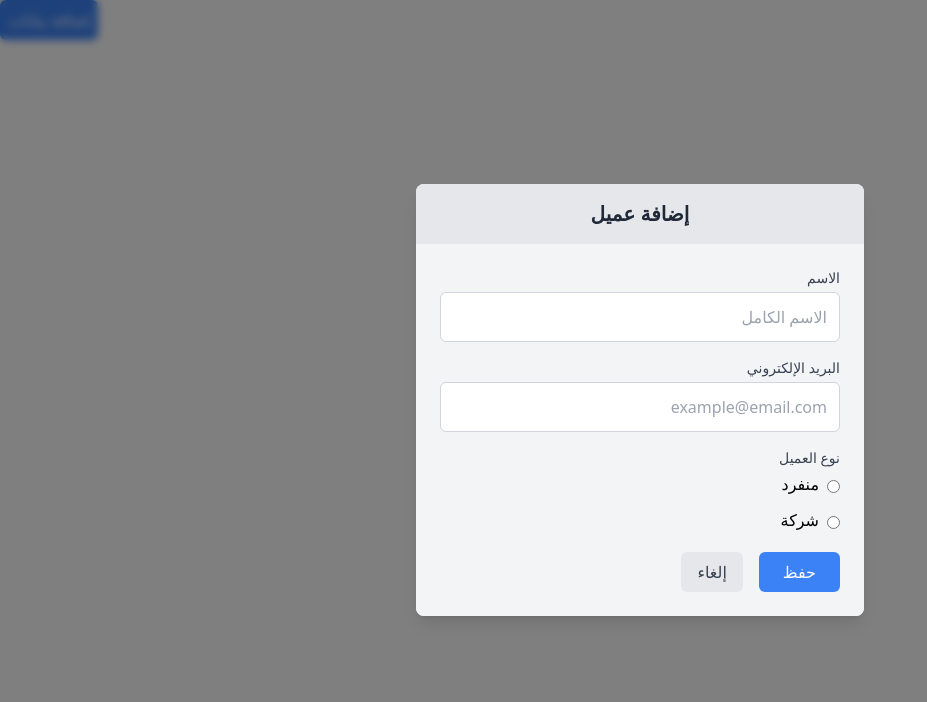
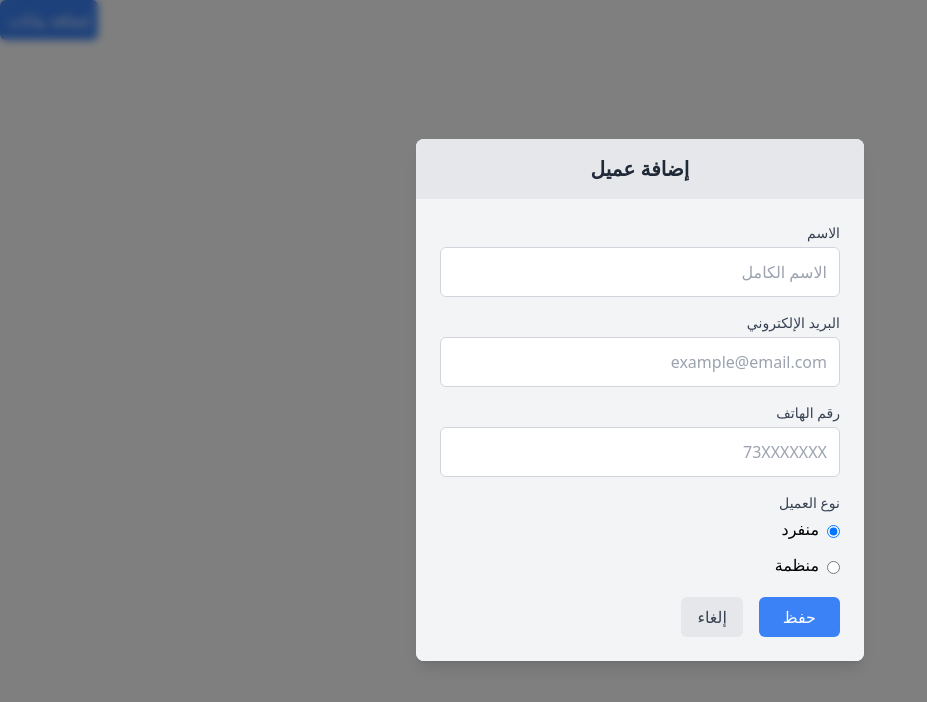
Before and after one commit to U-Apps/CMAS-Frontend, a React (Vite) app: page / in a window 1280 px wide. Both pictures are taken after a click on the button "إضافة بيانات". Shown: the top 702 px of the page, without its empty margins (0-927 px from the left). Built offline with nearby package versions, Linux system fonts and the light colour scheme.

Commit message:
Refactor client registration logic and update form validation schema

```diff
--- a/src/API/clientAPI.js
+++ b/src/API/clientAPI.js
@@ -1,5 +1,5 @@
 import api from '../libs/apiCall';
 
-export const RegisterClient = async (data) => {
+export const registerClient = async (data) => {
   await api.post('/api/Clients/Register', data);
 };
--- a/src/App.jsx
+++ b/src/App.jsx
@@ -1,6 +1,7 @@
-import { addClientSchema } from './validations/client';
+import { ClientSchema } from './validations/client';
 import useStore from './store';
 import FormClient from './components/client/FormClient';
+import { Toaster } from 'sonner';
 
 export default function App() {
   const { addClient, openAddFormClient, closeAddFormClient } = useStore();
@@ -17,9 +18,10 @@ export default function App() {
         <FormClient
           isOpen={addClient}
           closeForm={closeAddFormClient}
-          schema={addClientSchema}
+          schema={ClientSchema}
           title="إضافة عميل"
         />
+        <Toaster richColors />
       </div>
     </>
   );
--- a/src/components/FieldRadio.jsx
+++ b/src/components/FieldRadio.jsx
@@ -9,6 +9,7 @@ const FieldRadio = ({ label, options, register, errors, name, value }) => (
         <label key={idx} className="flex items-center justify-end gap-2">
           <span className="mb-1">{option}</span>
           <input
+            name={name}
             type="radio"
             value={option}
             {...register(name)}
--- a/src/components/client/FormClient.jsx
+++ b/src/components/client/FormClient.jsx
@@ -1,13 +1,14 @@
 /* eslint-disable react/prop-types */
 import { useForm } from 'react-hook-form';
 import { zodResolver } from '@hookform/resolvers/zod';
-import { toast } from 'sonner';
 import { FaSpinner } from 'react-icons/fa';
-import { useState } from 'react';
 import FieldInput from '../FieldInput';
 import FieldRadio from '../FieldRadio';
+import { useRegisterClient } from '../../queries/clientQuery';
 
 const FormClient = ({ isOpen, closeForm, schema, title }) => {
+  const createClientMutation = useRegisterClient();
+
   const {
     register,
     handleSubmit,
@@ -16,18 +17,8 @@ const FormClient = ({ isOpen, closeForm, schema, title }) => {
     resolver: zodResolver(schema),
   });
 
-  const [loading, setLoading] = useState(false);
-
-  const onSubmit = (data) => {
-    setLoading(true);
-    try {
-      console.log(data);
-    } catch (error) {
-      console.log(error);
-      toast.error(error?.response?.data?.message || error.message);
-    } finally {
-      setLoading(false);
-    }
+  const handelAddClient = (data) => {
+    createClientMutation.mutate(data);
   };
 
   return (
@@ -44,9 +35,9 @@ const FormClient = ({ isOpen, closeForm, schema, title }) => {
                 </h2>
               </div>
               <div className="p-6 bg-gray-100 rounded-b-lg">
-                <form onSubmit={handleSubmit(onSubmit)}>
+                <form onSubmit={handleSubmit(handelAddClient)}>
                   <FieldInput
-                    id="name"
+                    id="fullName"
                     label="الاسم"
                     type="text"
                     register={register}
@@ -54,19 +45,28 @@ const FormClient = ({ isOpen, closeForm, schema, title }) => {
                     placeholder="الاسم الكامل"
                   />
                   <FieldInput
-                    id="email"
+                    id="Email"
                     label="البريد الإلكتروني"
                     type="email"
                     register={register}
                     errors={errors}
                     placeholder="example@email.com"
                   />
-                  <FieldRadio
-                    name="customerType"
-                    label="نوع العميل"
-                    options={['منفرد', 'شركة']}
+                  <FieldInput
+                    id="PhoneNumber"
+                    label="رقم الهاتف"
+                    type="tel"
                     register={register}
                     errors={errors}
+                    placeholder="73XXXXXXX"
+                  />
+                  <FieldRadio
+                    name="clientType"
+                    label="نوع العميل"
+                    options={['منفرد', 'منظمة']}
+                    register={register}
+                    errors={errors}
+                    value="منفرد"
                   />
 
                   <div className="flex justify-end space-x-4">
@@ -74,15 +74,16 @@ const FormClient = ({ isOpen, closeForm, schema, title }) => {
                       type="button"
                       onClick={closeForm}
                       className="text-gray-700 bg-gray-200 px-4 py-2 rounded-md hover:bg-gray-300 transition"
-                      hidden={loading}
+                      hidden={createClientMutation.isPending}
                     >
                       إلغاء
                     </button>
                     <button
                       type="submit"
                       className="bg-blue-500 text-white px-6 py-2 rounded-md hover:bg-blue-600 transition"
+                      disabled={createClientMutation.isPending}
                     >
-                      {loading ? (
+                      {createClientMutation.isPending ? (
                         <FaSpinner className="animate-spin" size={26} />
                       ) : (
                         'حفظ'
@@ -100,3 +101,21 @@ const FormClient = ({ isOpen, closeForm, schema, title }) => {
 };
 
 export default FormClient;
+
+{
+  /* <div className="relative">
+        <button
+          onClick={openAddFormClient}
+          className="bg-blue-500 text-white p-2 rounded-md"
+        >
+          إضافة بيانات
+        </button>
+
+        <FormClient
+          isOpen={addClient}
+          closeForm={closeAddFormClient}
+          schema={addClientSchema}
+          title="إضافة عميل"
+        />
+      </div> */
+}
--- a/src/queries/clientQuery.js
+++ b/src/queries/clientQuery.js
@@ -0,0 +1,39 @@
+import { useMutation, useQueryClient } from '@tanstack/react-query';
+import { registerClient } from '../API/clientAPI';
+import { toast } from 'sonner';
+import useStore from '../store';
+
+export function useRegisterClient() {
+  const queryClient = useQueryClient();
+  const { closeAddFormClient } = useStore();
+
+  return useMutation({
+    mutationFn: (data) => registerClient(data),
+
+    onSettled: async (_, error) => {
+      await queryClient.invalidateQueries({ queryKey: 'clients' });
+
+      if (error) {
+        toast.error('حدث خطأ أثناء تسجيل العميل');
+      } else {
+        toast.success('تم تسجيل العميل بنجاح');
+        closeAddFormClient();
+      }
+    },
+
+    onMutate: (data) => {
+      const promise = () =>
+        new Promise((resolve) =>
+          setTimeout(() => resolve({ name: data.fullName }), 2000)
+        );
+
+      toast.promise(promise(), {
+        loading: 'جاري الإضافة',
+        success: (data) => {
+          return `${data.name} تم إضافة العميل بنجاح`;
+        },
+        error: 'حدث خطأ أثناء إضافة العميل',
+      });
+    },
+  });
+}
--- a/src/validations/client.js
+++ b/src/validations/client.js
@@ -1,20 +1,26 @@
 import * as z from 'zod';
 
-export const addClientSchema = z.object({
-  name: z
+export const ClientSchema = z.object({
+  fullName: z
     .string({
       required_error: 'الاسم مطلوب',
       invalid_type_error: 'الاسم يجب أن يكون نصاً',
     })
     .nonempty('الاسم مطلوب')
     .min(3, 'يجب أن يكون الاسم 3 أحرف على الأقل'),
-  email: z
+  Email: z
     .string({
       required_error: 'البريد الإلكتروني مطلوب',
     })
     .email('يجب إدخال بريد إلكتروني صالح')
     .nonempty('البريد الإلكتروني مطلوب'),
-  customerType: z.enum(['منظمة', 'منفرد'], {
+  PhoneNumber: z
+    .string({
+      required_error: 'رقم الهاتف مطلوب',
+      invalid_type_error: 'رقم الهاتف يجب أن يكون نصاً',
+    })
+    .regex(/^\d{9}$/, 'رقم الهاتف يجب أن يتكون من 9 أرقام '),
+  clientType: z.enum(['منفرد', 'منظمة'], {
     required_error: 'يجب اختيار نوع العميل',
   }),
 });
```
